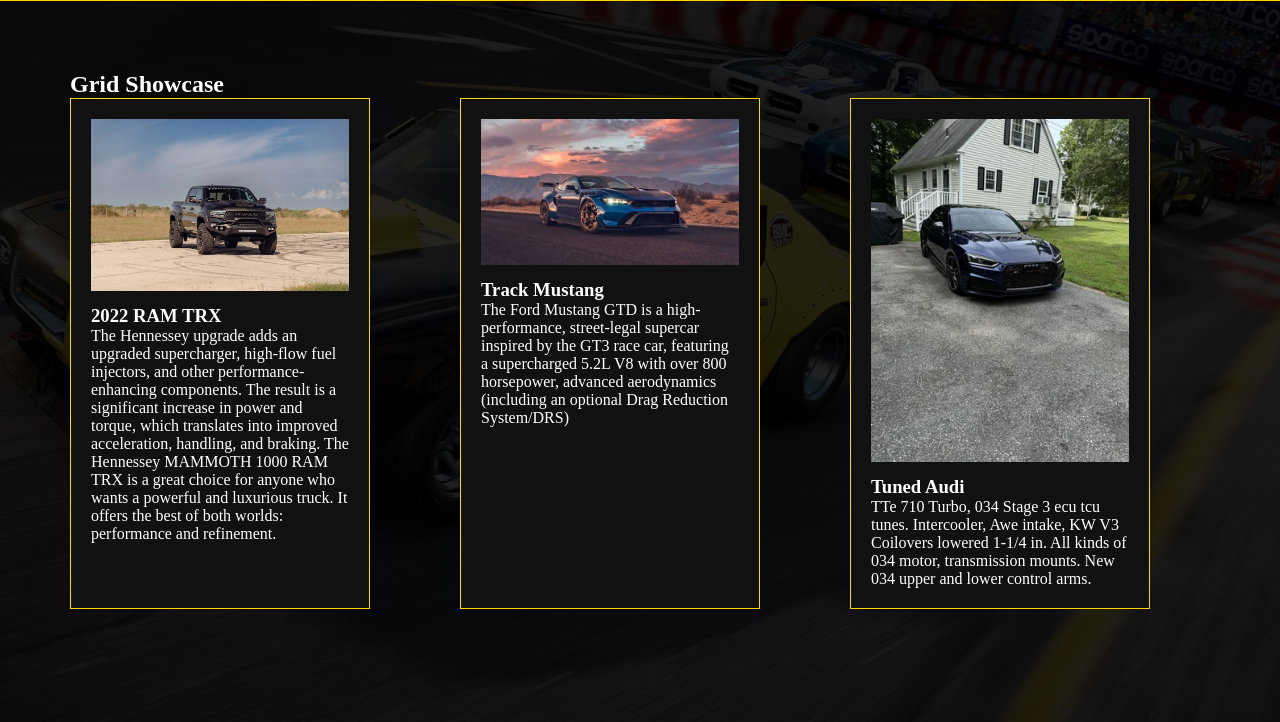
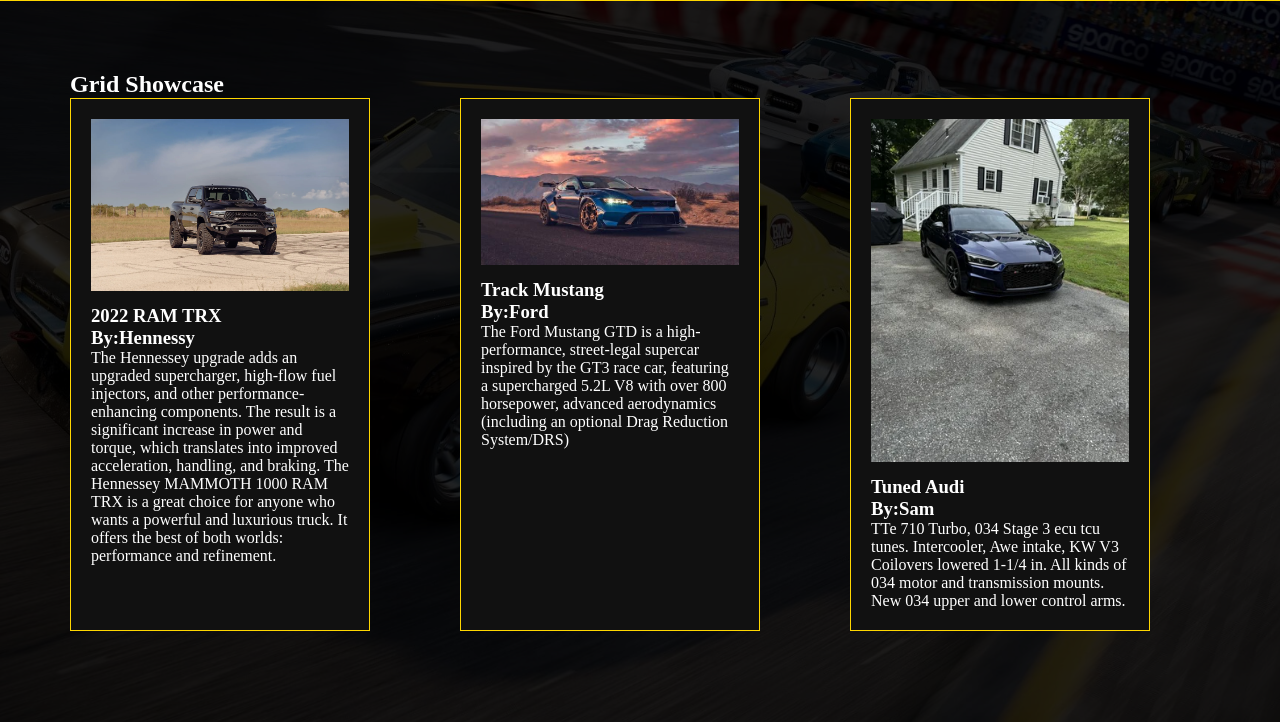
Before and after one commit to GoldenDragon23/Final, a plain HTML site: page grid.html in a window 1280 px wide. Shown: the part 78-800 px from the top of the page. Drawn offline with Linux system fonts and the light colour scheme.

Commit message:
Update grid.html

```diff
--- a/grid.html
+++ b/grid.html
@@ -24,7 +24,7 @@
 
     <div class="card">
         <img src="images/sample1.webp" alt="Sample Build 1">
-        <h3>2022 RAM TRX</h3>
+        <h3>2022 RAM TRX <br>By:Hennessy</h3>
         <p>The Hennessey upgrade adds an upgraded supercharger, high-flow fuel injectors, and
              other performance-enhancing components. The result is a significant increase in power
               and torque, which translates into improved acceleration, handling, and braking. The
@@ -34,7 +34,7 @@
 
      <div class="card">
         <img src="images/sample2.jpg" alt="Sample Build 2">
-        <h3>Track Mustang</h3>
+        <h3>Track Mustang <br>By:Ford</h3>
         <p>The Ford Mustang GTD is a high-performance, street-legal supercar inspired by the GT3 race car,
              featuring a supercharged 5.2L V8 with over 800 horsepower, advanced aerodynamics (including
              an optional Drag Reduction System/DRS)</p>
@@ -42,9 +42,9 @@
 
     <div class="card">
         <img src="images/sample3.webp" alt="Sample Build 3">
-        <h3>Tuned Audi</h3>
+        <h3>Tuned Audi <br>By:Sam</h3>
         <p>TTe 710 Turbo, 034 Stage 3 ecu tcu tunes. Intercooler,
-            Awe intake, KW V3 Coilovers lowered 1-1/4 in. All kinds of 034 motor,
+            Awe intake, KW V3 Coilovers lowered 1-1/4 in. All kinds of 034 motor and
             transmission mounts. New 034 upper and lower control arms.</p>
     </div>
 </div>
```
